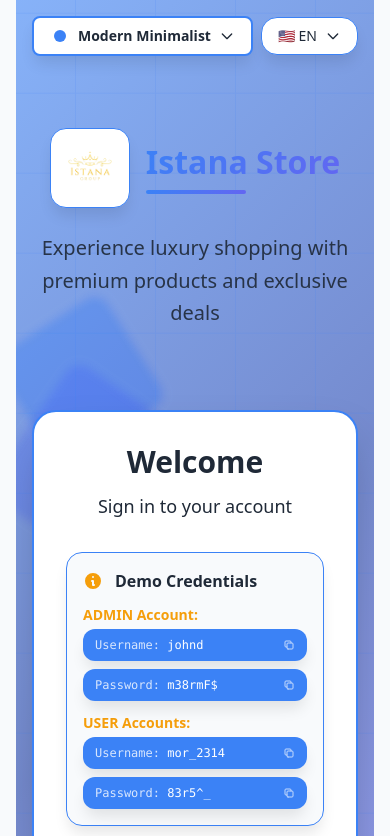
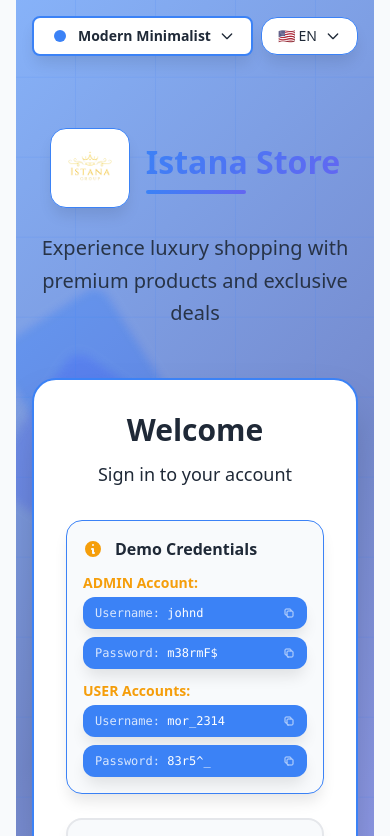
Before and after one commit to Dani8888/isstore, a Vue app: page / in a window 390 px wide. Shown: the top 836 px of the page. Built offline with nearby package versions, Linux system fonts and the light colour scheme.

Commit message:
fixing responsive halaman login

```diff
--- a/src/views/Login.vue
+++ b/src/views/Login.vue
@@ -218,7 +218,7 @@
 
         <!-- Right Side - Login Form -->
         <div
-          class="rounded-3xl shadow-2xl border p-8 lg:p-10 backdrop-blur-xl mt-8 xs:mb-12"
+          class="rounded-3xl shadow-2xl border p-8 lg:p-10 backdrop-blur-xl xs:mb-12"
           :style="{
             backgroundColor: 'var(--color-surface)',
             borderColor: 'var(--color-primary)',
```
